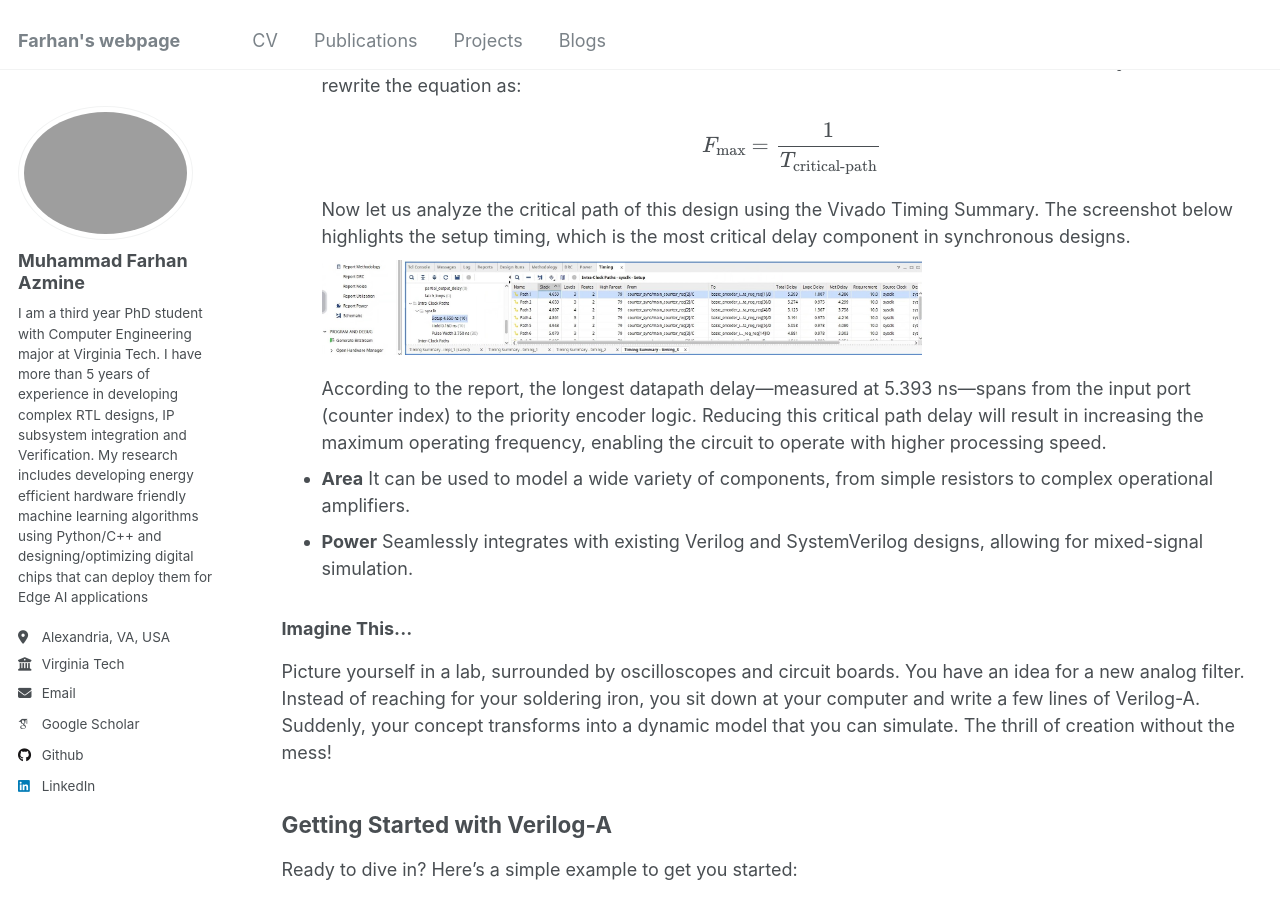
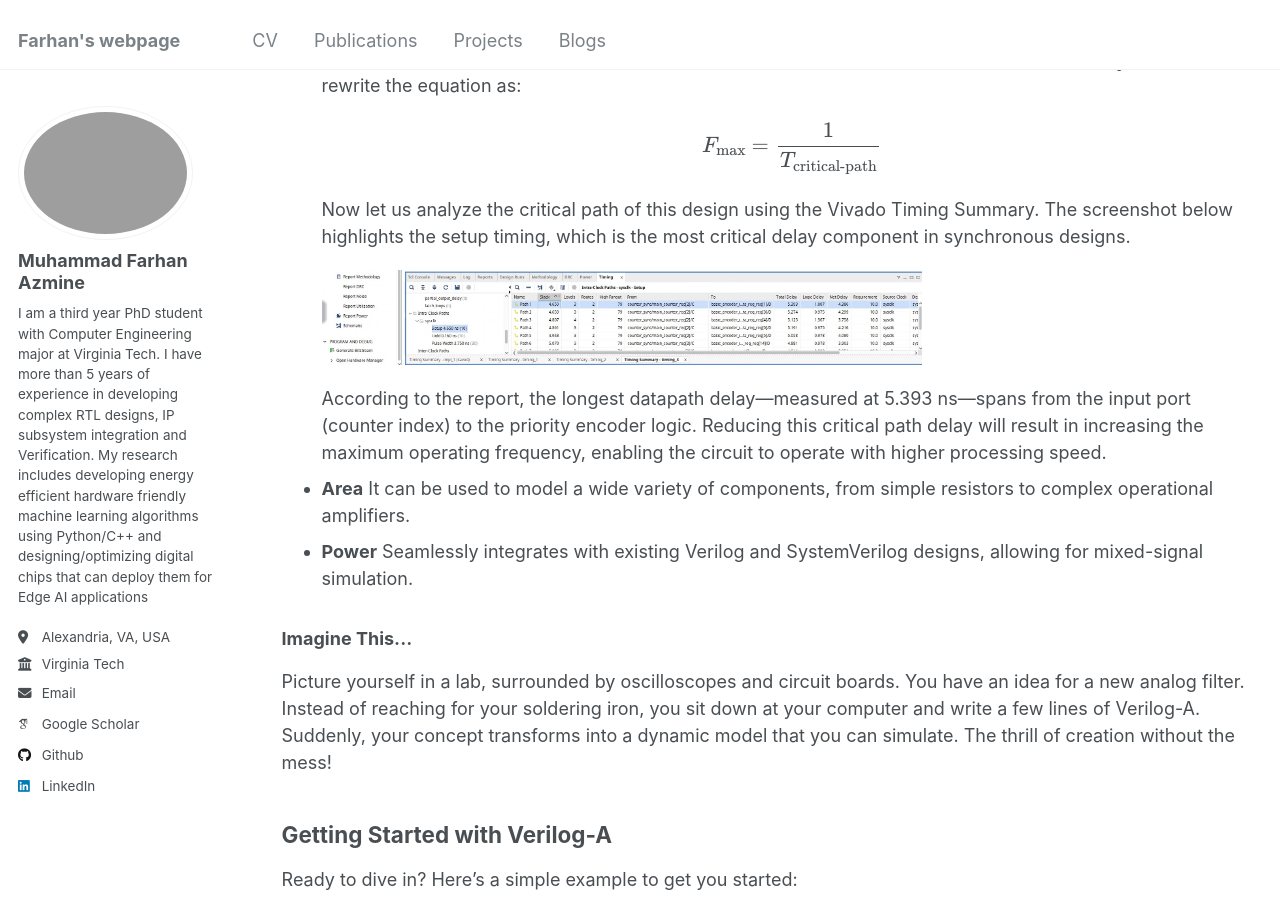
Before and after one commit to muhammadfarhan720/web-profile, a Jekyll site: the page built from blogs/veriloga/veriloga_day01_veriloga.html, in a window 1280 px wide and 900 px high, scrolled down 2481 px. Built offline with Jekyll 4.4.1, drawn with Linux system fonts in a browser that asks for light colours; some web fonts are replaced.

Commit message:
Update veriloga_day01_veriloga.html

```diff
--- a/blogs/veriloga/veriloga_day01_veriloga.html
+++ b/blogs/veriloga/veriloga_day01_veriloga.html
@@ -125,7 +125,7 @@ Now let us analyze the critical path of this design using the Vivado Timing Summ
 <a href="https://raw.githubusercontent.com/muhammadfarhan720/web-profile/master/files/veriloga/veriloga_day01/criticalpath_scr.jpg" target="_blank">
   <img src="https://raw.githubusercontent.com/muhammadfarhan720/web-profile/master/files/veriloga/veriloga_day01/criticalpath_scr.jpg"
        alt="Critical Path Timing Screenshot"
-       style="width: 100%; max-width: 600px; display: block; margin-bottom: 20px; margin-top: 10px;">
+       style="width: 100%; max-width: 600px; display: block; margin-bottom: 20px; margin-top: 20px;">
 </a>
 
 According to the report, the longest datapath delay—measured at 5.393 ns—spans from the input port (counter index) to the priority encoder logic. Reducing this critical path delay will result in increasing the maximum operating frequency, enabling the circuit to operate with higher processing speed.
```
